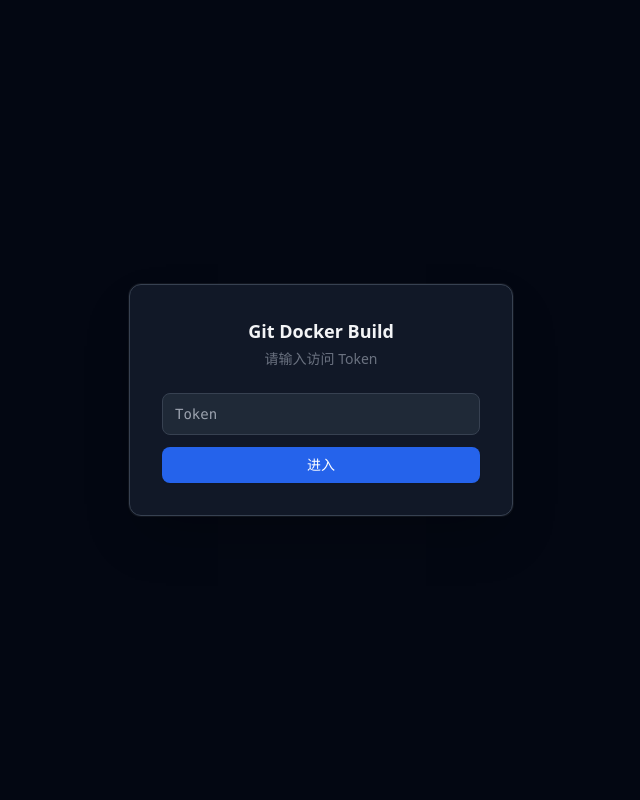
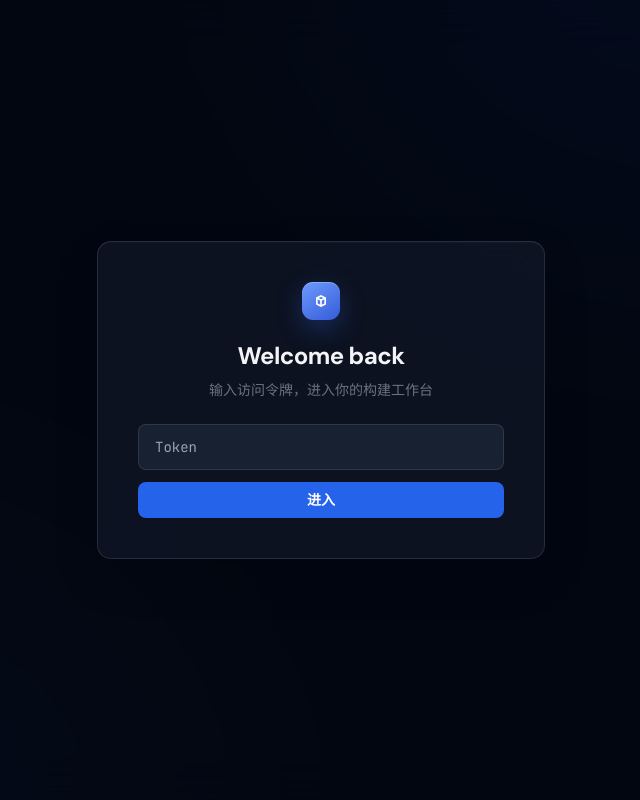
Before and after one commit to qkchh/git_docker_build, a FastAPI app: page / in a window 1280 px wide. Shown: the whole page, without its empty margins (319-959 px from the left). Run offline with FastAPI, Linux system fonts and the light colour scheme; some libraries are stand-ins or nearby versions.

Commit message:
fix:重构 UI 显示问题

```diff
--- /dev/null
+++ b/static/css/app.css
@@ -0,0 +1,79 @@
+:root {
+  color-scheme: dark;
+  --bg: #080b12;
+  --surface: rgba(17, 24, 39, .72);
+  --surface-solid: #111827;
+  --line: rgba(148, 163, 184, .12);
+  --muted: #8994a7;
+  --accent: #5b8cff;
+}
+
+* { scrollbar-color: #303a4d transparent; scrollbar-width: thin; }
+html { background: var(--bg); }
+body {
+  font-family: "DM Sans", ui-sans-serif, system-ui, sans-serif;
+  background:
+    radial-gradient(circle at 78% -15%, rgba(45, 91, 255, .14), transparent 34rem),
+    radial-gradient(circle at 15% 105%, rgba(91, 140, 255, .08), transparent 30rem),
+    var(--bg);
+}
+body::before {
+  content: ""; position: fixed; inset: 0; pointer-events: none; opacity: .2;
+  background-image: linear-gradient(rgba(255,255,255,.018) 1px, transparent 1px), linear-gradient(90deg, rgba(255,255,255,.018) 1px, transparent 1px);
+  background-size: 32px 32px;
+  mask-image: linear-gradient(to bottom, black, transparent 72%);
+}
+button, input, select, textarea { font: inherit; }
+button:focus-visible, input:focus-visible, select:focus-visible, textarea:focus-visible { outline: 2px solid rgba(91,140,255,.75); outline-offset: 2px; }
+code, .font-mono { font-family: "JetBrains Mono", monospace !important; }
+
+.app-sidebar {
+  position: fixed; z-index: 40; inset: 0 auto 0 0; width: 248px; padding: 22px 16px;
+  display: flex; flex-direction: column; border-right: 1px solid var(--line);
+  background: rgba(8, 11, 18, .86); backdrop-filter: blur(22px);
+}
+.brand-mark {
+  width: 38px; height: 38px; display: grid; place-items: center; border-radius: 11px;
+  background: linear-gradient(145deg, #6d9bff, #355bd7); color: white;
+  box-shadow: 0 8px 24px rgba(53,91,215,.35), inset 0 1px rgba(255,255,255,.25);
+}
+.nav-item { position: relative; color: #7f8a9d; }
+.nav-item:hover { color: #e5eaf3; background: rgba(255,255,255,.045); }
+.nav-item-active { color: #fff; background: rgba(91,140,255,.13); box-shadow: inset 0 0 0 1px rgba(91,140,255,.16); }
+.nav-item-active::before { content:""; position:absolute; left:-7px; top:10px; bottom:10px; width:3px; border-radius:9px; background:#6d9bff; box-shadow:0 0 12px #5b8cff; }
+.nav-icon { width: 18px; height: 18px; opacity: .88; }
+.app-main { position: relative; margin-left: 248px; min-height: 100vh; padding: 42px clamp(24px, 4vw, 64px) 64px; max-width: 1500px; }
+.page-kicker { color: #6d9bff; font-size: 11px; font-weight: 700; letter-spacing: .16em; text-transform: uppercase; }
+.panel, .bg-gray-900 {
+  background: var(--surface) !important; border-color: var(--line) !important;
+  box-shadow: 0 18px 45px rgba(0,0,0,.16), inset 0 1px rgba(255,255,255,.025) !important;
+  backdrop-filter: blur(14px);
+}
+.rounded-xl { border-radius: 14px !important; }
+.ring-1 { --tw-ring-color: transparent !important; }
+.shadow-md { box-shadow: 0 16px 35px rgba(0,0,0,.14) !important; }
+.bg-gray-800 { background-color: rgba(30,41,59,.7) !important; }
+.border-gray-800, .divide-gray-800 > :not([hidden]) ~ :not([hidden]) { border-color: var(--line) !important; }
+.border-gray-700 { border-color: rgba(148,163,184,.18) !important; }
+input, select, textarea { transition: border-color .18s, box-shadow .18s, background .18s; }
+input:hover, select:hover, textarea:hover { border-color: rgba(148,163,184,.3) !important; }
+input:focus, select:focus, textarea:focus { border-color: #5b8cff !important; box-shadow: 0 0 0 3px rgba(91,140,255,.12); }
+table thead { background: rgba(255,255,255,.018); }
+table tbody tr { transition: background .18s; }
+table tbody tr:hover { background: rgba(91,140,255,.045) !important; }
+.log-box { line-height: 1.7; background: #060910 !important; }
+.btn-primary { box-shadow: 0 8px 20px rgba(37,99,235,.2); }
+.btn-primary:hover { transform: translateY(-1px); box-shadow: 0 10px 24px rgba(37,99,235,.3); }
+.stat-pill { border: 1px solid var(--line); background: rgba(255,255,255,.025); border-radius: 12px; padding: 9px 13px; }
+
+@media (max-width: 820px) {
+  .app-sidebar { inset: 0 0 auto; width: auto; height: 72px; padding: 12px 16px; flex-direction: row; align-items: center; }
+  .sidebar-copy, .sidebar-footer, .brand-subtitle { display: none !important; }
+  .sidebar-nav { margin: 0 0 0 auto !important; flex-direction: row !important; gap: 3px !important; }
+  .nav-item { padding: 10px !important; }
+  .nav-item span { display: none; }
+  .nav-item-active::before { left: 25%; right: 25%; top: auto; bottom: -5px; width: auto; height: 2px; }
+  .app-main { margin-left: 0; padding: 102px 16px 40px; }
+  table { min-width: 720px; }
+  .overflow-hidden:has(table) { overflow-x: auto !important; }
+}
--- a/static/index.html
+++ b/static/index.html
@@ -5,23 +5,27 @@
   <meta name="viewport" content="width=device-width, initial-scale=1.0" />
   <title>Git Docker Build</title>
   <script src="https://cdn.tailwindcss.com"></script>
+  <link rel="preconnect" href="https://fonts.googleapis.com">
+  <link rel="preconnect" href="https://fonts.gstatic.com" crossorigin>
+  <link href="https://fonts.googleapis.com/css2?family=DM+Sans:wght@400;500;600;700&family=JetBrains+Mono:wght@400;500&display=swap" rel="stylesheet">
+  <link rel="stylesheet" href="/static/css/app.css" />
   <script type="module" src="/static/js/app.js"></script>
   <style type="text/tailwindcss">
     [x-cloak] { display: none !important; }
-    .log-box { font-family: 'Menlo', 'Monaco', monospace; font-size: 12px; }
-    .btn-primary   { @apply bg-blue-600 hover:bg-blue-500 text-white px-4 py-2 rounded-lg text-sm font-medium transition-colors shadow-sm; }
-    .btn-secondary { @apply bg-gray-700 hover:bg-gray-600 text-gray-200 px-4 py-2 rounded-lg text-sm font-medium transition-colors; }
-    .btn-danger      { @apply text-red-400 hover:text-red-300 hover:bg-red-900/20 px-3 py-1.5 rounded-lg text-sm transition-colors; }
-    .btn-danger-solid { @apply bg-red-700 hover:bg-red-600 text-white px-4 py-2 rounded-lg text-sm font-medium transition-colors shadow-sm; }
+    .log-box { font-family: 'JetBrains Mono', monospace; font-size: 12px; }
+    .btn-primary   { @apply bg-blue-600 hover:bg-blue-500 text-white px-4 py-2 rounded-lg text-sm font-semibold transition-all shadow-sm; }
+    .btn-secondary { @apply bg-gray-800 hover:bg-gray-700 text-gray-200 px-4 py-2 rounded-lg text-sm font-medium transition-all border border-gray-700; }
+    .btn-danger      { @apply text-red-400 hover:text-red-300 hover:bg-red-500/10 px-3 py-1.5 rounded-lg text-sm transition-colors; }
+    .btn-danger-solid { @apply bg-red-600 hover:bg-red-500 text-white px-4 py-2 rounded-lg text-sm font-medium transition-colors shadow-sm; }
     .btn-sm        { @apply !px-3 !py-1.5 !text-xs; }
   </style>
 </head>
-<body class="bg-gray-950 text-gray-100 min-h-screen" style="visibility:hidden" x-data="app()" x-init="init()">
+<body class="bg-gray-950 text-gray-100 min-h-screen antialiased" style="visibility:hidden" x-data="app()" x-init="init()">
 
   <div data-template="/static/templates/login.html"></div>
   <div data-template="/static/templates/header.html"></div>
 
-  <main x-show="isAuthenticated" x-cloak class="p-6 max-w-6xl mx-auto">
+  <main x-show="isAuthenticated" x-cloak class="app-main">
     <div data-template="/static/templates/tab-repos.html"></div>
     <div data-template="/static/templates/tab-builds.html"></div>
     <div data-template="/static/templates/tab-images.html"></div>
--- a/static/templates/header.html
+++ b/static/templates/header.html
@@ -1,19 +1,36 @@
-<header x-show="isAuthenticated" x-cloak class="bg-gray-900 border-b border-gray-800 px-6 py-3 flex items-center gap-4">
-  <span class="text-lg font-bold tracking-tight">Git Docker Build</span>
-  <nav class="flex gap-1 ml-4">
+<header x-show="isAuthenticated" x-cloak class="app-sidebar">
+  <div class="flex items-center gap-3 px-2 mb-9">
+    <div class="brand-mark">
+      <svg viewBox="0 0 24 24" class="w-5 h-5" fill="none" stroke="currentColor" stroke-width="2"><path d="M7 8.5 12 6l5 2.5v7L12 18l-5-2.5v-7Z"/><path d="m7 8.5 5 2.5 5-2.5M12 11v7"/></svg>
+    </div>
+    <div class="sidebar-copy min-w-0">
+      <div class="font-bold tracking-tight text-[15px]">Git Docker</div>
+      <div class="brand-subtitle text-[10px] uppercase tracking-[.2em] text-gray-600 mt-0.5">Build Console</div>
+    </div>
+  </div>
+  <div class="sidebar-copy px-3 mb-3 text-[10px] font-bold uppercase tracking-[.16em] text-gray-600" x-text="lang === 'zh' ? '工作空间' : 'Workspace'"></div>
+  <nav class="sidebar-nav flex flex-col gap-1">
     <template x-for="tab in tabs" :key="tab.id">
       <button
         @click="currentTab = tab.id"
-        :class="currentTab === tab.id
-          ? 'bg-blue-600 text-white'
-          : 'text-gray-400 hover:text-white hover:bg-gray-800'"
-        class="px-4 py-1.5 rounded-lg text-sm font-medium transition-colors"
-        x-text="t('tab_' + tab.id)">
+        :class="currentTab === tab.id ? 'nav-item-active' : ''"
+        class="nav-item flex items-center gap-3 w-full px-3 py-2.5 rounded-xl text-sm font-medium transition-all text-left">
+        <svg x-show="tab.id === 'repos'" viewBox="0 0 24 24" class="nav-icon" fill="none" stroke="currentColor" stroke-width="1.8"><path d="M4 6.5A2.5 2.5 0 0 1 6.5 4H10l2 2h5.5A2.5 2.5 0 0 1 20 8.5v8a2.5 2.5 0 0 1-2.5 2.5h-11A2.5 2.5 0 0 1 4 16.5v-10Z"/></svg>
+        <svg x-show="tab.id === 'builds'" viewBox="0 0 24 24" class="nav-icon" fill="none" stroke="currentColor" stroke-width="1.8"><path d="M14.5 6.5 17.5 9.5M4 20l4.5-1 9-9a2.12 2.12 0 0 0-3-3l-9 9L4 20Z"/><path d="M13 5H6a2 2 0 0 0-2 2v5"/></svg>
+        <svg x-show="tab.id === 'images'" viewBox="0 0 24 24" class="nav-icon" fill="none" stroke="currentColor" stroke-width="1.8"><path d="m12 3 8 4.5v9L12 21l-8-4.5v-9L12 3Z"/><path d="m4 7.5 8 4.5 8-4.5M12 12v9"/></svg>
+        <svg x-show="tab.id === 'containers'" viewBox="0 0 24 24" class="nav-icon" fill="none" stroke="currentColor" stroke-width="1.8"><rect x="3" y="5" width="18" height="14" rx="2"/><path d="M7 9h4M7 13h7"/></svg>
+        <span x-text="t('tab_' + tab.id)"></span>
       </button>
     </template>
   </nav>
-  <button @click="toggleLang()"
-    class="ml-auto text-xs px-3 py-1.5 rounded-lg border border-gray-700 text-gray-400 hover:text-white hover:border-gray-500 transition-colors"
-    x-text="lang === 'zh' ? 'EN' : '中文'">
-  </button>
+  <div class="sidebar-footer mt-auto border-t border-gray-800/80 pt-4">
+    <div class="flex items-center gap-2.5 px-2 mb-4">
+      <span class="relative flex h-2 w-2"><span class="animate-ping absolute inline-flex h-full w-full rounded-full bg-emerald-400 opacity-60"></span><span class="relative inline-flex rounded-full h-2 w-2 bg-emerald-400"></span></span>
+      <span class="text-xs text-gray-500" x-text="lang === 'zh' ? '本地服务已连接' : 'Local service online'"></span>
+    </div>
+    <div class="grid grid-cols-2 gap-2">
+      <button @click="toggleLang()" class="btn-secondary btn-sm" x-text="lang === 'zh' ? 'English' : '中文'"></button>
+      <button @click="logout()" class="btn-secondary btn-sm" x-text="lang === 'zh' ? '退出' : 'Logout'"></button>
+    </div>
+  </div>
 </header>
--- a/static/templates/login.html
+++ b/static/templates/login.html
@@ -1,16 +1,18 @@
 <div x-show="!isAuthenticated" x-cloak
-  class="fixed inset-0 bg-gray-950 flex items-center justify-center z-50">
-  <div class="bg-gray-900 border border-gray-700 rounded-xl p-8 w-full max-w-sm shadow-2xl ring-1 ring-white/5">
+  class="fixed inset-0 flex items-center justify-center z-50 p-5">
+  <div class="absolute inset-0 bg-gray-950/60 backdrop-blur-xl"></div>
+  <div class="relative bg-gray-900 border border-gray-700 rounded-xl p-8 sm:p-10 w-full max-w-md shadow-2xl ring-1 ring-white/5">
     <div class="text-center mb-6">
-      <h1 class="text-lg font-bold">Git Docker Build</h1>
-      <p class="text-gray-500 text-sm mt-1" x-text="lang === 'zh' ? '请输入访问 Token' : 'Enter access token'"></p>
+      <div class="brand-mark mx-auto mb-5"><svg viewBox="0 0 24 24" class="w-5 h-5" fill="none" stroke="currentColor" stroke-width="2"><path d="M7 8.5 12 6l5 2.5v7L12 18l-5-2.5v-7Z"/><path d="m7 8.5 5 2.5 5-2.5M12 11v7"/></svg></div>
+      <h1 class="text-2xl font-bold tracking-tight">Welcome back</h1>
+      <p class="text-gray-500 text-sm mt-2" x-text="lang === 'zh' ? '输入访问令牌，进入你的构建工作台' : 'Enter your access token to open the console'"></p>
     </div>
     <input
       x-model="tokenInput"
       type="password"
       :placeholder="lang === 'zh' ? 'Token' : 'Token'"
       @keydown.enter="submitToken()"
-      class="w-full bg-gray-800 border border-gray-700 rounded-lg px-3 py-2.5 text-sm font-mono focus:outline-none focus:border-blue-500 mb-3" />
+      class="w-full bg-gray-800 border border-gray-700 rounded-lg px-4 py-3 text-sm font-mono focus:outline-none focus:border-blue-500 mb-3" />
     <p x-show="authError" x-text="authError" class="text-red-400 text-sm mb-3"></p>
     <button @click="submitToken()"
       class="btn-primary w-full py-2.5"
--- a/static/templates/tab-builds.html
+++ b/static/templates/tab-builds.html
@@ -1,7 +1,7 @@
 <div x-show="currentTab === 'builds'" x-cloak>
-  <div class="flex items-center justify-between mb-4">
-    <h2 class="text-xl font-semibold" x-text="t('heading_builds')"></h2>
-    <button @click="loadBuilds()" class="text-sm text-gray-400 hover:text-white transition-colors"
+  <div class="flex items-end justify-between gap-4 mb-7">
+    <div><div class="page-kicker mb-2">Delivery pipeline</div><h2 class="text-3xl font-bold tracking-tight" x-text="t('heading_builds')"></h2><p class="text-sm text-gray-500 mt-2" x-text="lang === 'zh' ? '查看构建状态、输出日志与交付历史' : 'Monitor build status, output and delivery history'"></p></div>
+    <button @click="loadBuilds()" class="btn-secondary btn-sm"
       x-text="'↻ ' + t('btn_refresh')"></button>
   </div>
 
@@ -52,8 +52,8 @@
       </div>
     </template>
     <template x-for="build in builds" :key="build.id">
-      <div class="bg-gray-900 border border-gray-800 rounded-xl p-4 flex items-center justify-between shadow-md hover:border-gray-700 ring-1 ring-white/5 transition-all">
-        <div class="flex items-center gap-4">
+      <div class="bg-gray-900 border border-gray-800 rounded-xl p-4 flex flex-col sm:flex-row sm:items-center justify-between gap-4 shadow-md hover:border-gray-700 ring-1 ring-white/5 transition-all">
+        <div class="flex flex-wrap items-center gap-3 min-w-0">
           <span :class="buildStatusClass(build.status)"
             class="inline-flex items-center px-2.5 py-0.5 rounded-full text-xs font-medium shrink-0"
             x-text="t('status_' + build.status)">
@@ -62,7 +62,7 @@
           <span class="text-sm text-gray-400 truncate max-w-xs"
             x-text="build.commit_message || build.commit_sha.slice(0,8)"></span>
         </div>
-        <div class="flex items-center gap-4">
+        <div class="flex items-center justify-between sm:justify-end gap-4">
           <span class="text-xs text-gray-600" x-text="formatDate(build.created_at)"></span>
           <button x-show="build.log" @click="showBuildLog(build)"
             class="btn-secondary btn-sm"
--- a/static/templates/tab-containers.html
+++ b/static/templates/tab-containers.html
@@ -1,7 +1,7 @@
 <div x-show="currentTab === 'containers'" x-cloak>
-  <div class="flex items-center justify-between mb-4">
-    <h2 class="text-xl font-semibold" x-text="t('heading_containers')"></h2>
-    <button @click="loadContainers()" class="text-sm text-gray-400 hover:text-white transition-colors"
+  <div class="flex items-end justify-between gap-4 mb-7">
+    <div><div class="page-kicker mb-2">Runtime</div><h2 class="text-3xl font-bold tracking-tight" x-text="t('heading_containers')"></h2><p class="text-sm text-gray-500 mt-2" x-text="lang === 'zh' ? '控制运行实例并快速查看服务日志' : 'Control running instances and inspect service logs'"></p></div>
+    <button @click="loadContainers()" class="btn-secondary btn-sm"
       x-text="'↻ ' + t('btn_refresh')"></button>
   </div>
   <div class="bg-gray-900 border border-gray-800 rounded-xl overflow-hidden shadow-md ring-1 ring-white/5">
--- a/static/templates/tab-images.html
+++ b/static/templates/tab-images.html
@@ -1,7 +1,7 @@
 <div x-show="currentTab === 'images'" x-cloak>
-  <div class="flex items-center justify-between mb-4">
-    <h2 class="text-xl font-semibold" x-text="t('heading_images')"></h2>
-    <button @click="loadImages()" class="text-sm text-gray-400 hover:text-white transition-colors"
+  <div class="flex items-end justify-between gap-4 mb-7">
+    <div><div class="page-kicker mb-2">Artifact registry</div><h2 class="text-3xl font-bold tracking-tight" x-text="t('heading_images')"></h2><p class="text-sm text-gray-500 mt-2" x-text="lang === 'zh' ? '浏览本地镜像、体积和版本标签' : 'Browse local images, sizes and version tags'"></p></div>
+    <button @click="loadImages()" class="btn-secondary btn-sm"
       x-text="'↻ ' + t('btn_refresh')"></button>
   </div>
   <div class="bg-gray-900 border border-gray-800 rounded-xl overflow-hidden shadow-md ring-1 ring-white/5">
--- a/static/templates/tab-repos.html
+++ b/static/templates/tab-repos.html
@@ -1,7 +1,11 @@
 <div x-show="currentTab === 'repos'" x-cloak>
 
-  <div class="flex items-center justify-between mb-4">
-    <h2 class="text-xl font-semibold" x-text="t('heading_repos')"></h2>
+  <div class="flex flex-col sm:flex-row sm:items-end justify-between gap-4 mb-7">
+    <div>
+      <div class="page-kicker mb-2" x-text="lang === 'zh' ? 'Source control' : 'Source control'"></div>
+      <h2 class="text-3xl font-bold tracking-tight" x-text="t('heading_repos')"></h2>
+      <p class="text-sm text-gray-500 mt-2" x-text="lang === 'zh' ? '管理代码源，选择提交并创建可复现的构建' : 'Manage sources, choose a commit and create reproducible builds'"></p>
+    </div>
     <button @click="showAddRepo = !showAddRepo"
       class="btn-primary"
       x-text="t('btn_add_repo')">
@@ -11,7 +15,7 @@
   <!-- Add Repo Form -->
   <div x-show="showAddRepo" x-cloak class="bg-gray-900 border border-gray-800 rounded-xl p-5 mb-5 shadow-md ring-1 ring-white/5">
     <h3 class="font-medium mb-4 text-gray-300" x-text="t('form_new_repo')"></h3>
-    <div class="grid grid-cols-2 gap-4 mb-4">
+    <div class="grid sm:grid-cols-2 gap-4 mb-4">
       <div>
         <label class="block text-xs text-gray-400 mb-1" x-text="t('label_name')"></label>
         <input x-model="newRepo.name" type="text" :placeholder="t('placeholder_name')"
@@ -64,15 +68,15 @@
       </div>
     </template>
     <template x-for="repo in repos" :key="repo.id">
-      <div class="bg-gray-900 border border-gray-800 rounded-xl p-4 flex items-center justify-between shadow-md hover:border-gray-700 ring-1 ring-white/5 transition-all">
-        <div class="flex items-center gap-3">
-          <span class="text-lg" x-text="repo.source_type === 'remote' ? '☁️' : '💻'"></span>
-          <div>
+      <div class="bg-gray-900 border border-gray-800 rounded-xl p-4 sm:p-5 flex flex-col sm:flex-row sm:items-center justify-between gap-4 shadow-md hover:border-gray-700 ring-1 ring-white/5 transition-all">
+        <div class="flex items-center gap-4 min-w-0">
+          <span class="w-10 h-10 rounded-xl bg-blue-500/10 text-blue-400 border border-blue-400/10 grid place-items-center shrink-0" x-text="repo.source_type === 'remote' ? '⌁' : '⌂'"></span>
+          <div class="min-w-0">
             <div class="font-medium" x-text="repo.name"></div>
-            <div class="text-xs text-gray-500" x-text="repo.git_url || repo.local_path"></div>
+            <div class="text-xs text-gray-500 truncate mt-1" x-text="repo.git_url || repo.local_path"></div>
           </div>
         </div>
-        <div class="flex gap-2">
+        <div class="flex flex-wrap gap-2">
           <button @click="openRepo(repo)"
             class="btn-secondary btn-sm"
             x-text="t('btn_browse_commits')">
@@ -117,12 +121,12 @@
         </div>
       </template>
       <template x-for="commit in commits" :key="commit.sha">
-        <div class="px-5 py-3 flex items-center justify-between hover:bg-gray-800/50 transition-colors">
+        <div class="px-5 py-3 flex flex-col sm:flex-row sm:items-center justify-between gap-3 hover:bg-gray-800/50 transition-colors">
           <div class="flex items-center gap-3 min-w-0">
             <code class="text-xs bg-gray-800 px-2 py-0.5 rounded text-yellow-400 shrink-0" x-text="commit.short_sha"></code>
             <span class="text-sm truncate" x-text="commit.message"></span>
           </div>
-          <div class="flex items-center gap-4 shrink-0 ml-4">
+          <div class="flex items-center gap-4 shrink-0 sm:ml-4">
             <span class="text-xs text-gray-500" x-text="commit.author"></span>
             <span class="text-xs text-gray-600" x-text="formatDate(commit.date)"></span>
             <button @click="triggerBuild(selectedRepo, commit)"
@@ -176,7 +180,7 @@
     <p class="px-5 pt-3 text-xs text-gray-500" x-text="t('env_hint')"></p>
 
     <!-- Add form -->
-    <div class="px-5 py-3 flex gap-2 items-end">
+    <div class="px-5 py-3 flex flex-col sm:flex-row gap-2 sm:items-end">
       <div class="flex-1">
         <label class="block text-xs text-gray-400 mb-1" x-text="t('label_key')"></label>
         <input x-model="newEnvKey" type="text" :placeholder="t('placeholder_key')" @keydown.enter="addEnvVar()"
```
